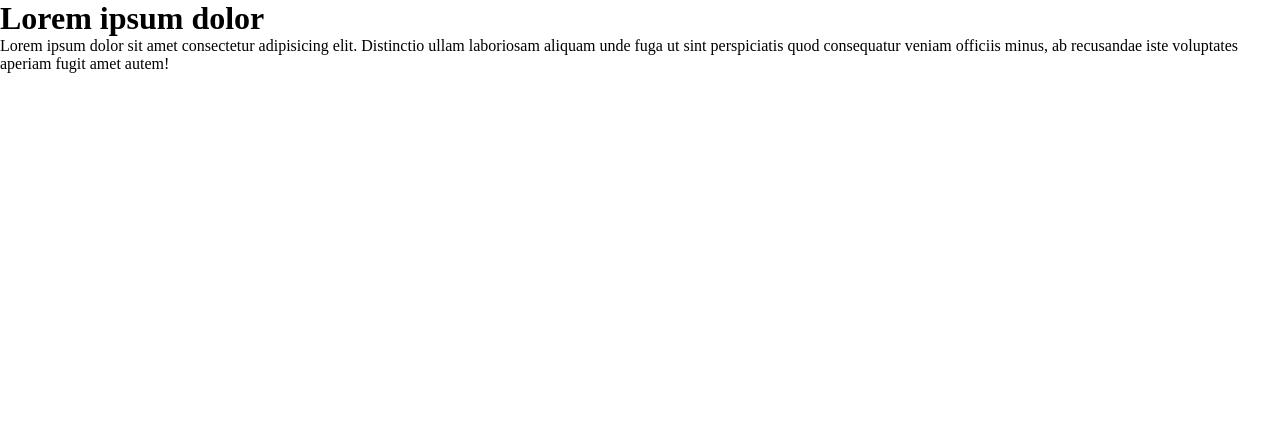
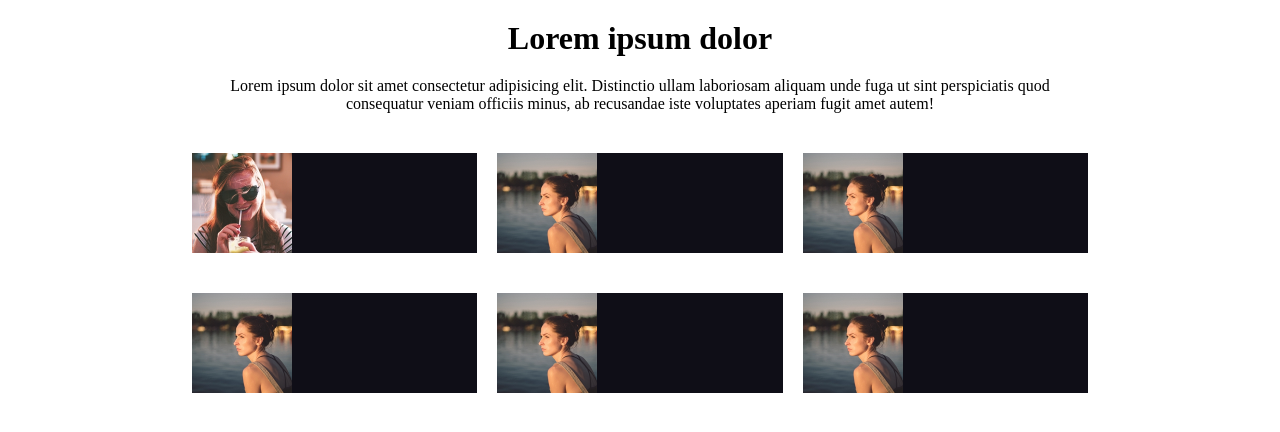
Before and after one commit to antoniodelgiudice02/html-css-float-cards, a plain HTML site: page index.html in a window 1280 px wide. Drawn offline with Linux system fonts and the light colour scheme.

Commit message:
ADD: IMG AND CSS

```diff
--- a/css/style.css
+++ b/css/style.css
@@ -3,3 +3,43 @@
     padding: 0;
     box-sizing: border-box;
 }
+
+/*.debug{
+    border: 1px dashed black;
+}*/
+
+header{
+    text-align: center;
+    padding: 0 15%;
+    margin: 20px 0;
+}
+
+main{
+    padding: 0 15%;
+}
+
+.text{
+    text-align: center;
+    margin: 20px 0;
+
+}
+
+.team{
+    margin: 0 -10px;
+}
+
+.col{
+    height: 100px;
+    width: calc(100% / 3 - 20px);
+    float: left;
+    background-color: #0f0e17;
+    margin: 20px 10px;
+}
+
+img{
+    height: 100%;
+}
+
+.clear{
+    clear: both;
+}
--- a/index.html
+++ b/index.html
@@ -8,24 +8,25 @@
 </head>
 <body>
 
-    <header>
-        <h1>Lorem ipsum dolor</h1>
+    <header class="debug">
+        <h1 class="debug">Lorem ipsum dolor</h1>
     </header>
 
-    <main>
-        <section>
-            <p>Lorem ipsum dolor sit amet consectetur adipisicing elit. Distinctio ullam laboriosam aliquam unde fuga ut sint perspiciatis quod consequatur veniam officiis minus, ab recusandae iste voluptates aperiam fugit amet autem!</p>
+    <main class="debug">
+        <section class="debug text">
+            <p class="debug">Lorem ipsum dolor sit amet consectetur adipisicing elit. Distinctio ullam laboriosam aliquam unde fuga ut sint perspiciatis quod consequatur veniam officiis minus, ab recusandae iste voluptates aperiam fugit amet autem!</p>
         </section>
 
-        <section>
-            <div class="container">
-                <div class="row">
-                    <div class="col"></div>
-                    <div class="col"></div>
-                    <div class="col"></div>
-                    <div class="col"></div>
-                    <div class="col"></div>
-                    <div class="col"></div>
+        <section class="debug team">
+            <div class="debug team-container">
+                <div class="debug row clearfix">
+                    <div class="debug col"><img src="./assets/img/female1.png" alt=""></div>
+                    <div class="debug col"><img src="./assets/img/female2.png" alt=""></div>
+                    <div class="debug col"><img src="./assets/img/female2.png" alt=""></div>
+                    <div class="debug col"><img src="./assets/img/female2.png" alt=""></div>
+                    <div class="debug col"><img src="./assets/img/female2.png" alt=""></div>
+                    <div class="debug col"><img src="./assets/img/female2.png" alt=""></div>
+                    <div class="clear"></div>
                 </div>
             </div>
         </section>
```
